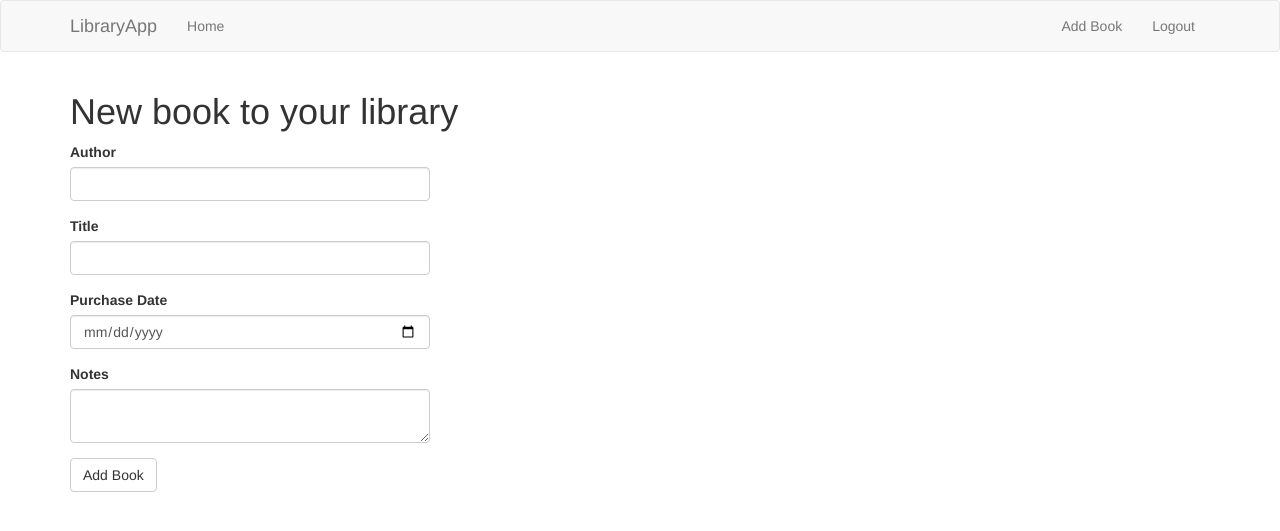
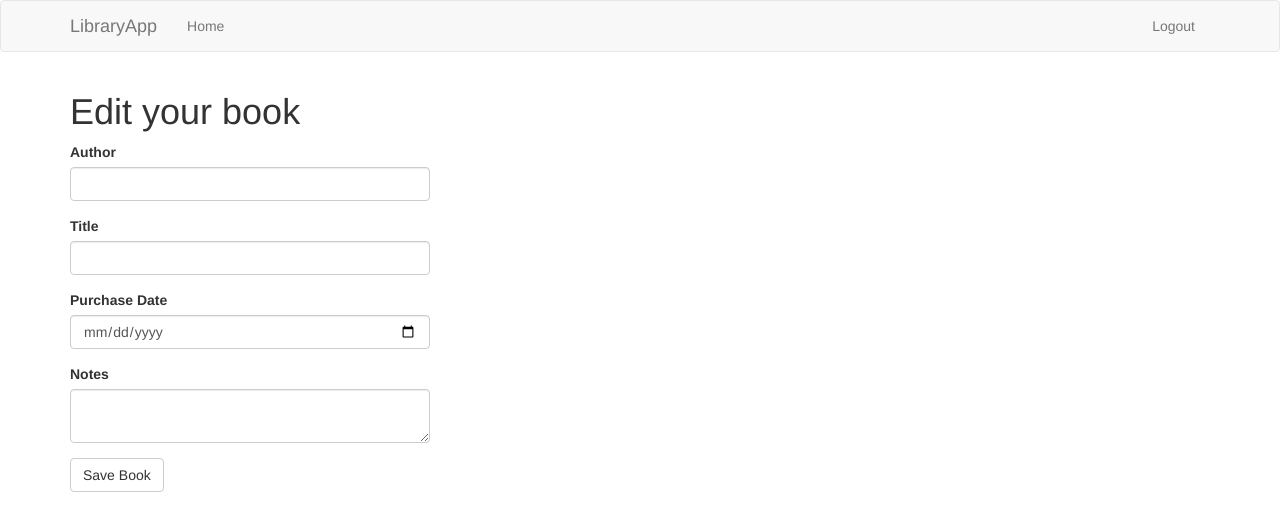
Before and after one commit to sunset666/library_app, a Flask app: page /1 in a window 1280 px wide. Shown: the top 531 px of the page. Run offline with Flask 2, Linux system fonts and the light colour scheme; the visitor is signed in with stand-in values (Sample User, id 1); data that the repository does not hold is empty; some libraries are stand-ins or nearby versions.

Commit message:
Editing functionality Facelift datatables

```diff
--- a/app/main/forms.py
+++ b/app/main/forms.py
@@ -8,7 +8,7 @@
     title = StringField('Title', validators=[DataRequired()])
     purchased = DateField('Purchase Date', validators=[DataRequired()])
     notes = TextAreaField('Notes')
-    submit = SubmitField('Add Book')
+    submit = SubmitField('Save Book')
 
 
 class ShareBookForm(FlaskForm):
--- a/app/main/routes.py
+++ b/app/main/routes.py
@@ -31,7 +31,7 @@
     return redirect(url_for('main.index'))
 
 
-@bp.route('/<int:id>')
+@bp.route('/<int:id>', methods=['GET', 'POST'])
 @login_required
 def update_book(id):
     book = Book.query.filter_by(id=id).first()
@@ -45,7 +45,7 @@
         db.session.commit()
         flash('Congratulations, you updated your book!')
         return redirect(url_for('main.index'))
-    return render_template('main/book_add.html', title='Update Book', form=form)
+    return render_template('main/book_edit.html', title='Update Book', form=form)
 
 
 @bp.route('/share', methods=['POST'])
--- a/app/templates/base.html
+++ b/app/templates/base.html
@@ -34,7 +34,6 @@
                     {% if current_user.is_anonymous %}
                         <li><a href="{{ url_for('auth.login') }}">Login</a></li>
                     {% else %}
-                        <li><a href="{{ url_for('main.add') }}">Add Book</a></li>
                         <li><a href="{{ url_for('auth.logout') }}">Logout</a></li>
                     {% endif %}
                 </ul>
--- a/app/templates/main/book_add.html
+++ b/app/templates/main/book_edit.html
@@ -2,7 +2,7 @@
 {% import 'bootstrap/wtf.html' as wtf %}
 
 {% block app_content %}
-    <h1>New book to your library</h1>
+    <h1>Edit your book</h1>
     <div class="row">
         <div class="col-md-4">
             {{ wtf.quick_form(form) }}
--- a/app/templates/main/library.html
+++ b/app/templates/main/library.html
@@ -17,7 +17,7 @@
 </div>
 <br/>
 <br/>
-<table id="booksTable">
+<table id="booksTable" class="table table-striped table-bordered table-hover dataTable">
     <thead>
         <tr>
             <th>Author</th>
```
